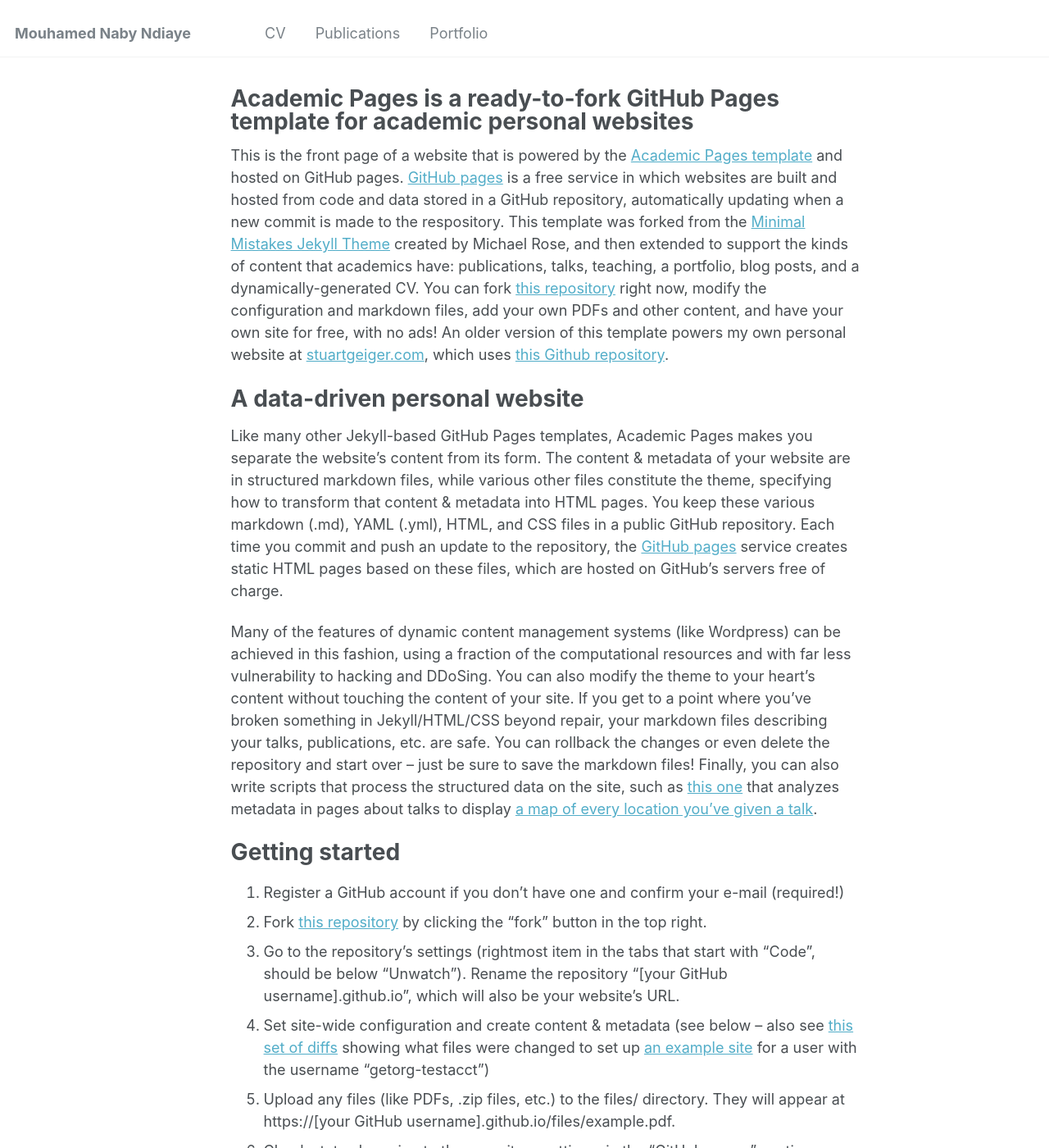
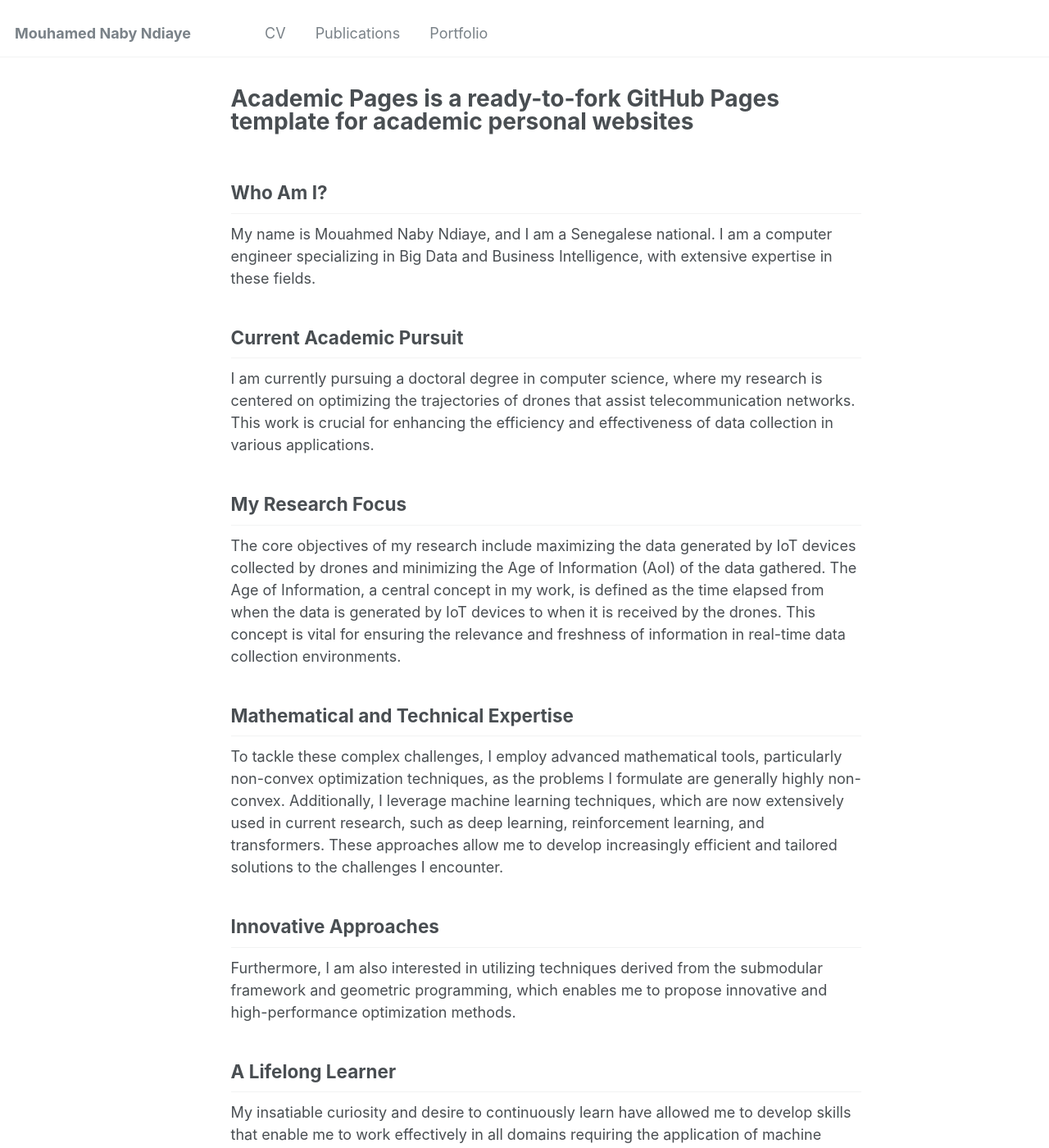
Before and after one commit to Nabzozifo/Nabzozifo.github.io, a Jekyll site: the page built from _pages/about.md, in a window 1280 px wide and 1400 px high. Shown: the whole window at 82% size. Built offline with Jekyll 4.4.1, drawn with Linux system fonts in a browser that asks for light colours; some of the changed text lies outside the part shown.

Commit message:
Update about.md

```diff
--- a/_pages/about.md
+++ b/_pages/about.md
@@ -7,43 +7,26 @@ redirect_from:
   - /about.html
 ---
 
-This is the front page of a website that is powered by the [Academic Pages template](https://github.com/academicpages/academicpages.github.io) and hosted on GitHub pages. [GitHub pages](https://pages.github.com) is a free service in which websites are built and hosted from code and data stored in a GitHub repository, automatically updating when a new commit is made to the respository. This template was forked from the [Minimal Mistakes Jekyll Theme](https://mmistakes.github.io/minimal-mistakes/) created by Michael Rose, and then extended to support the kinds of content that academics have: publications, talks, teaching, a portfolio, blog posts, and a dynamically-generated CV. You can fork [this repository](https://github.com/academicpages/academicpages.github.io) right now, modify the configuration and markdown files, add your own PDFs and other content, and have your own site for free, with no ads! An older version of this template powers my own personal website at [stuartgeiger.com](http://stuartgeiger.com), which uses [this Github repository](https://github.com/staeiou/staeiou.github.io).
+Who Am I?
+------
+My name is Mouahmed Naby Ndiaye, and I am a Senegalese national. I am a computer engineer specializing in Big Data and Business Intelligence, with extensive expertise in these fields.
 
-A data-driven personal website
-======
-Like many other Jekyll-based GitHub Pages templates, Academic Pages makes you separate the website's content from its form. The content & metadata of your website are in structured markdown files, while various other files constitute the theme, specifying how to transform that content & metadata into HTML pages. You keep these various markdown (.md), YAML (.yml), HTML, and CSS files in a public GitHub repository. Each time you commit and push an update to the repository, the [GitHub pages](https://pages.github.com/) service creates static HTML pages based on these files, which are hosted on GitHub's servers free of charge.
+Current Academic Pursuit
+------
+I am currently pursuing a doctoral degree in computer science, where my research is centered on optimizing the trajectories of drones that assist telecommunication networks. This work is crucial for enhancing the efficiency and effectiveness of data collection in various applications.
 
-Many of the features of dynamic content management systems (like Wordpress) can be achieved in this fashion, using a fraction of the computational resources and with far less vulnerability to hacking and DDoSing. You can also modify the theme to your heart's content without touching the content of your site. If you get to a point where you've broken something in Jekyll/HTML/CSS beyond repair, your markdown files describing your talks, publications, etc. are safe. You can rollback the changes or even delete the repository and start over -- just be sure to save the markdown files! Finally, you can also write scripts that process the structured data on the site, such as [this one](https://github.com/academicpages/academicpages.github.io/blob/master/talkmap.ipynb) that analyzes metadata in pages about talks to display [a map of every location you've given a talk](https://academicpages.github.io/talkmap.html).
+My Research Focus
+------
+The core objectives of my research include maximizing the data generated by IoT devices collected by drones and minimizing the Age of Information (AoI) of the data gathered. The Age of Information, a central concept in my work, is defined as the time elapsed from when the data is generated by IoT devices to when it is received by the drones. This concept is vital for ensuring the relevance and freshness of information in real-time data collection environments.
 
-Getting started
-======
-1. Register a GitHub account if you don't have one and confirm your e-mail (required!)
-1. Fork [this repository](https://github.com/academicpages/academicpages.github.io) by clicking the "fork" button in the top right.
-1. Go to the repository's settings (rightmost item in the tabs that start with "Code", should be below "Unwatch"). Rename the repository "[your GitHub username].github.io", which will also be your website's URL.
-1. Set site-wide configuration and create content & metadata (see below -- also see [this set of diffs](http://archive.is/3TPas) showing what files were changed to set up [an example site](https://getorg-testacct.github.io) for a user with the username "getorg-testacct")
-1. Upload any files (like PDFs, .zip files, etc.) to the files/ directory. They will appear at https://[your GitHub username].github.io/files/example.pdf.
-1. Check status by going to the repository settings, in the "GitHub pages" section
+Mathematical and Technical Expertise
+------
+To tackle these complex challenges, I employ advanced mathematical tools, particularly non-convex optimization techniques, as the problems I formulate are generally highly non-convex. Additionally, I leverage machine learning techniques, which are now extensively used in current research, such as deep learning, reinforcement learning, and transformers. These approaches allow me to develop increasingly efficient and tailored solutions to the challenges I encounter.
 
-Site-wide configuration
+Innovative Approaches
 ------
-The main configuration file for the site is in the base directory in [_config.yml](https://github.com/academicpages/academicpages.github.io/blob/master/_config.yml), which defines the content in the sidebars and other site-wide features. You will need to replace the default variables with ones about yourself and your site's github repository. The configuration file for the top menu is in [_data/navigation.yml](https://github.com/academicpages/academicpages.github.io/blob/master/_data/navigation.yml). For example, if you don't have a portfolio or blog posts, you can remove those items from that navigation.yml file to remove them from the header.
+Furthermore, I am also interested in utilizing techniques derived from the submodular framework and geometric programming, which enables me to propose innovative and high-performance optimization methods.
 
-Create content & metadata
+A Lifelong Learner
 ------
-For site content, there is one markdown file for each type of content, which are stored in directories like _publications, _talks, _posts, _teaching, or _pages. For example, each talk is a markdown file in the [_talks directory](https://github.com/academicpages/academicpages.github.io/tree/master/_talks). At the top of each markdown file is structured data in YAML about the talk, which the theme will parse to do lots of cool stuff. The same structured data about a talk is used to generate the list of talks on the [Talks page](https://academicpages.github.io/talks), each [individual page](https://academicpages.github.io/talks/2012-03-01-talk-1) for specific talks, the talks section for the [CV page](https://academicpages.github.io/cv), and the [map of places you've given a talk](https://academicpages.github.io/talkmap.html) (if you run this [python file](https://github.com/academicpages/academicpages.github.io/blob/master/talkmap.py) or [Jupyter notebook](https://github.com/academicpages/academicpages.github.io/blob/master/talkmap.ipynb), which creates the HTML for the map based on the contents of the _talks directory).
-
-**Markdown generator**
-
-I have also created [a set of Jupyter notebooks](https://github.com/academicpages/academicpages.github.io/tree/master/markdown_generator
-) that converts a CSV containing structured data about talks or presentations into individual markdown files that will be properly formatted for the Academic Pages template. The sample CSVs in that directory are the ones I used to create my own personal website at stuartgeiger.com. My usual workflow is that I keep a spreadsheet of my publications and talks, then run the code in these notebooks to generate the markdown files, then commit and push them to the GitHub repository.
-
-How to edit your site's GitHub repository
-------
-Many people use a git client to create files on their local computer and then push them to GitHub's servers. If you are not familiar with git, you can directly edit these configuration and markdown files directly in the github.com interface. Navigate to a file (like [this one](https://github.com/academicpages/academicpages.github.io/blob/master/_talks/2012-03-01-talk-1.md) and click the pencil icon in the top right of the content preview (to the right of the "Raw | Blame | History" buttons). You can delete a file by clicking the trashcan icon to the right of the pencil icon. You can also create new files or upload files by navigating to a directory and clicking the "Create new file" or "Upload files" buttons.
-
-Example: editing a markdown file for a talk
-![Editing a markdown file for a talk](/images/editing-talk.png)
-
-For more info
-------
-More info about configuring Academic Pages can be found in [the guide](https://academicpages.github.io/markdown/). The [guides for the Minimal Mistakes theme](https://mmistakes.github.io/minimal-mistakes/docs/configuration/) (which this theme was forked from) might also be helpful.
+My insatiable curiosity and desire to continuously learn have allowed me to develop skills that enable me to work effectively in all domains requiring the application of machine learning and applied mathematics.
```
